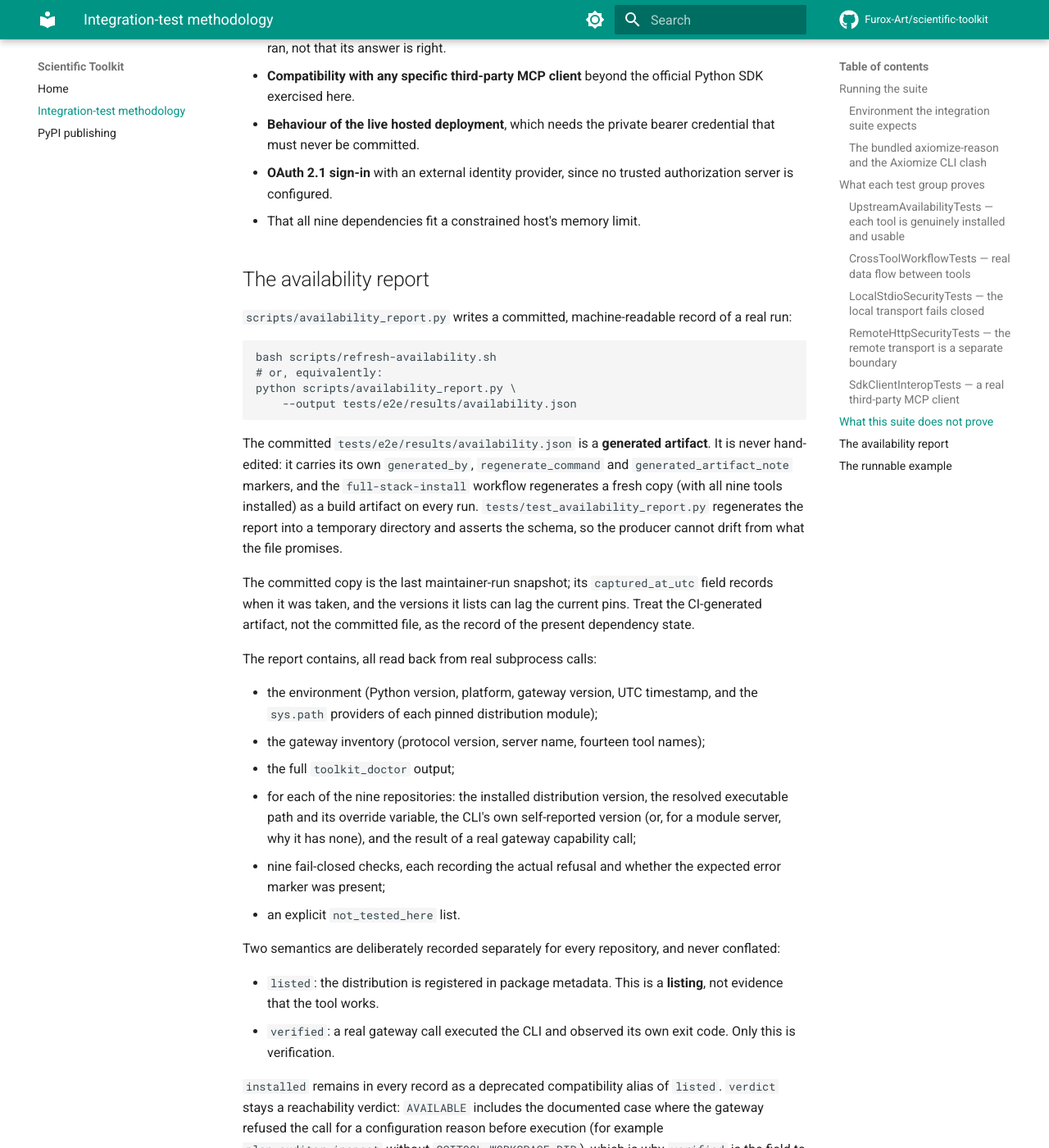
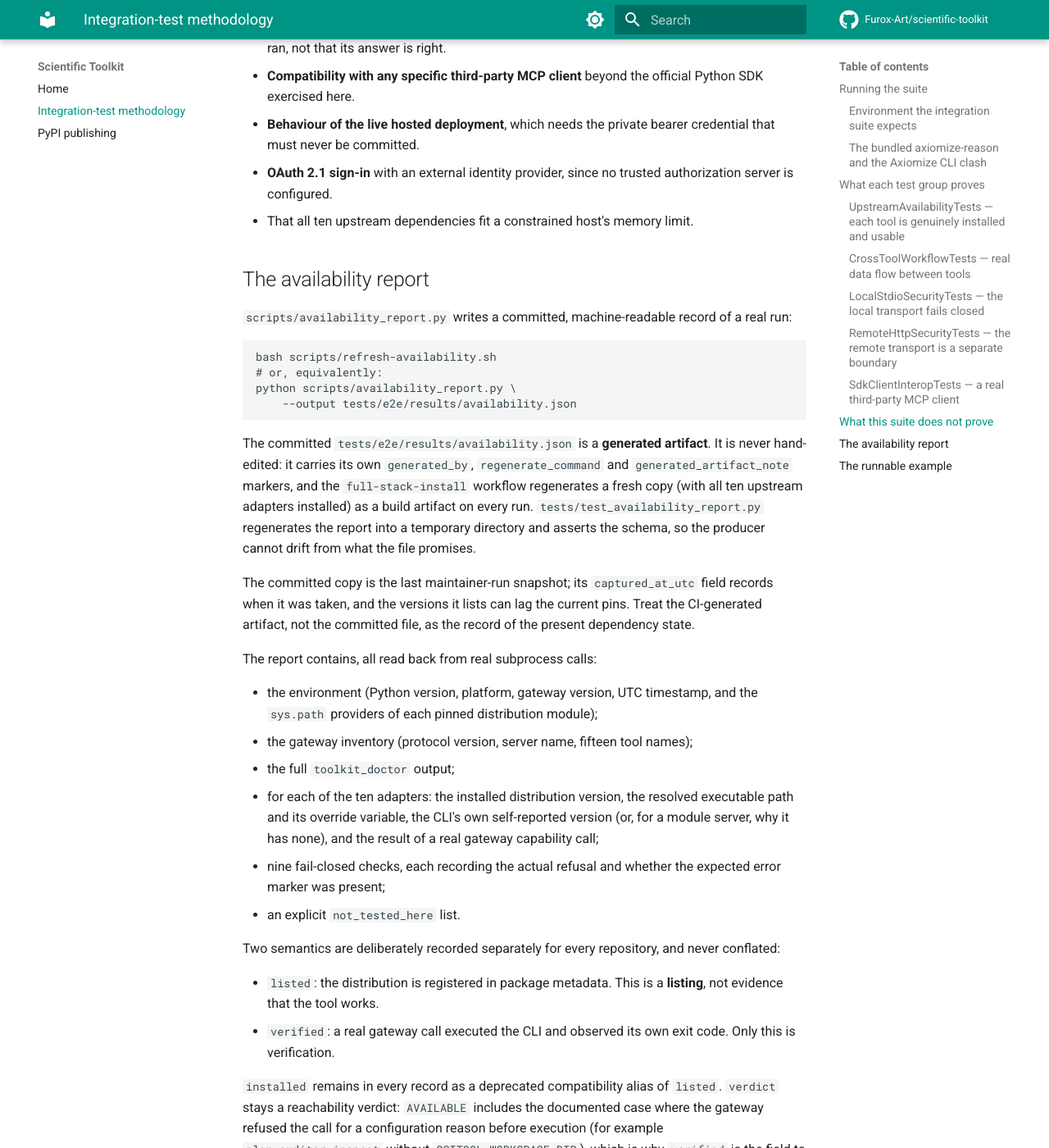
Before and after one commit to Furox-Art/scientific-toolkit, an MkDocs documentation site: the page built from docs/integration-test-methodology.md, in a window 1280 px wide and 1400 px high, scrolled down 4781 px. Shown: the whole window at 82% size. Built offline with MkDocs 1.6.1 and Material for MkDocs 9.7.7, drawn with Linux system fonts in a browser that asks for light colours; comment, search, counter and statistics services are not loaded; some of the changed text lies outside the part shown.

Commit message:
Update docs/integration-test-methodology.md

```diff
--- a/docs/integration-test-methodology.md
+++ b/docs/integration-test-methodology.md
@@ -84,9 +84,9 @@ subprocess result: the program name, the real exit code, the
 `COMMAND_SUCCEEDED` status, and content that could only come from that upstream
 CLI. Nothing is mocked.
 
-- `test_doctor_reports_nine_commands`, `test_catalog_lists_nine_distinct_repositories`,
-  `test_gateway_exposes_fourteen_local_tools` — the gateway advertises nine
-  repositories and fourteen local tools.
+- `test_doctor_reports_ten_commands`, `test_catalog_lists_repositories_and_their_adapter_availability`,
+  `test_gateway_exposes_fifteen_local_tools` — the gateway advertises 13
+  projects and fifteen local tools.
 - `test_each_of_nine_repositories_has_installed_executable` — every upstream
   executable or module server resolves through the same lookup the gateway uses.
 - `test_each_of_nine_repositories_has_installed_distribution` — every upstream
@@ -147,7 +147,7 @@ crashes the gateway.
   checked **before** the opt-in flag, so a misconfigured deployment cannot run
   project commands.
 - A missing dependency reports `NOT_INSTALLED`, never a fabricated result. All
-  all nine upstream adapters are verified to report `NOT_INSTALLED` when absent.
+  all ten upstream adapters are verified to report `NOT_INSTALLED` when absent.
 - Invalid JSON-RPC frames never raise; the server returns an error instead.
 
 ### `RemoteHttpSecurityTests` — the remote transport is a separate boundary
@@ -196,7 +196,7 @@ installed.
   credential that must never be committed.
 - **OAuth 2.1 sign-in** with an external identity provider, since no trusted
   authorization server is configured.
-- That all nine dependencies fit a constrained host's memory limit.
+- That all ten upstream dependencies fit a constrained host's memory limit.
 
 ## The availability report
 
@@ -213,7 +213,7 @@ python scripts/availability_report.py \
 The committed `tests/e2e/results/availability.json` is a **generated artifact**.
 It is never hand-edited: it carries its own `generated_by`,
 `regenerate_command` and `generated_artifact_note` markers, and the
-`full-stack-install` workflow regenerates a fresh copy (with all nine tools
+`full-stack-install` workflow regenerates a fresh copy (with all ten upstream adapters
 installed) as a build artifact on every run. `tests/test_availability_report.py`
 regenerates the report into a temporary directory and asserts the schema, so the
 producer cannot drift from what the file promises.
@@ -227,9 +227,9 @@ The report contains, all read back from real subprocess calls:
 
 - the environment (Python version, platform, gateway version, UTC timestamp,
   and the `sys.path` providers of each pinned distribution module);
-- the gateway inventory (protocol version, server name, fourteen tool names);
+- the gateway inventory (protocol version, server name, fifteen tool names);
 - the full `toolkit_doctor` output;
-- for each of the nine repositories: the installed distribution version, the
+- for each of the ten adapters: the installed distribution version, the
   resolved executable path and its override variable, the CLI's own
   self-reported version (or, for a module server, why it has none), and the
   result of a real gateway capability call;
```
Also changed, not shown: other parts of docs/integration-test-methodology.md (+1 -1 lines).
